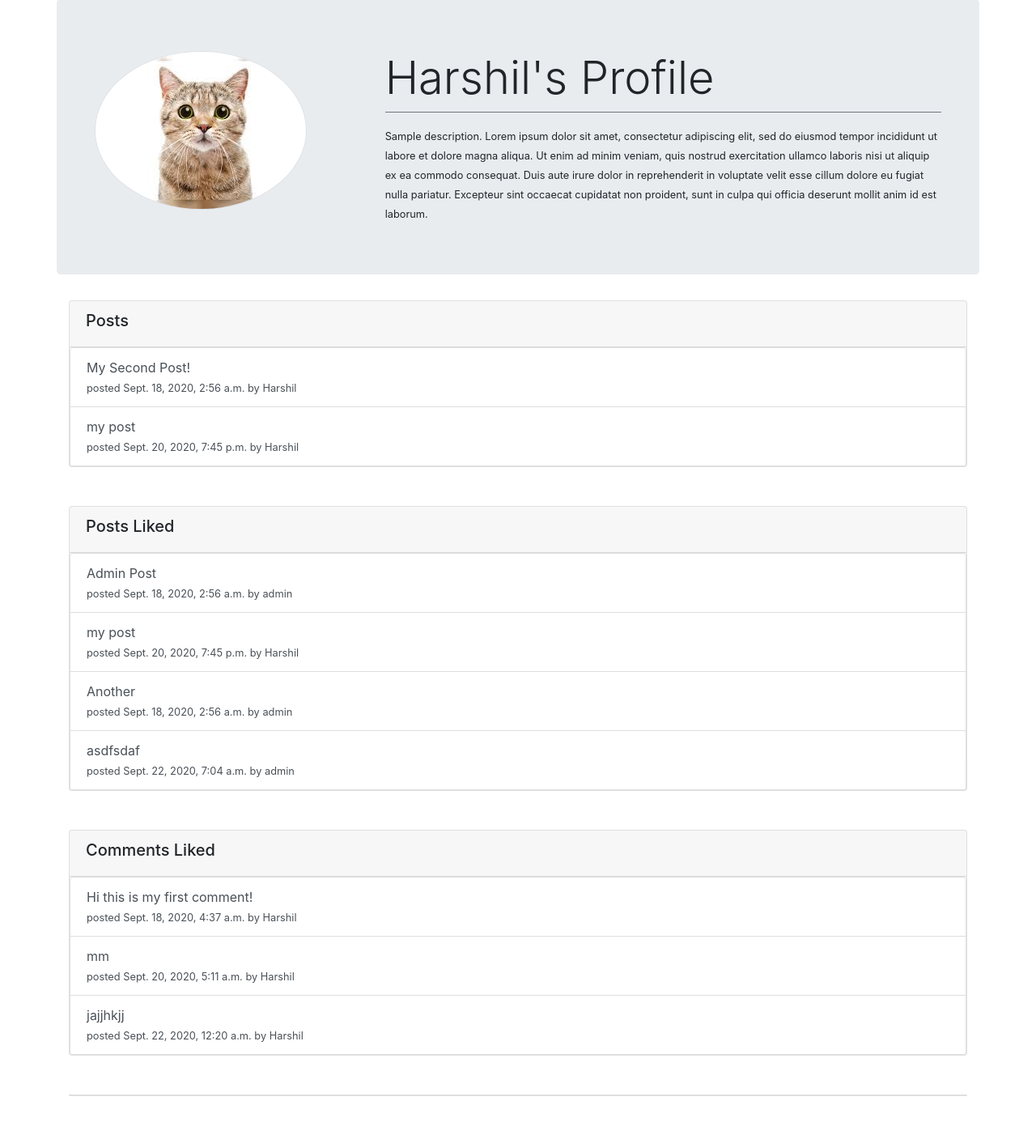
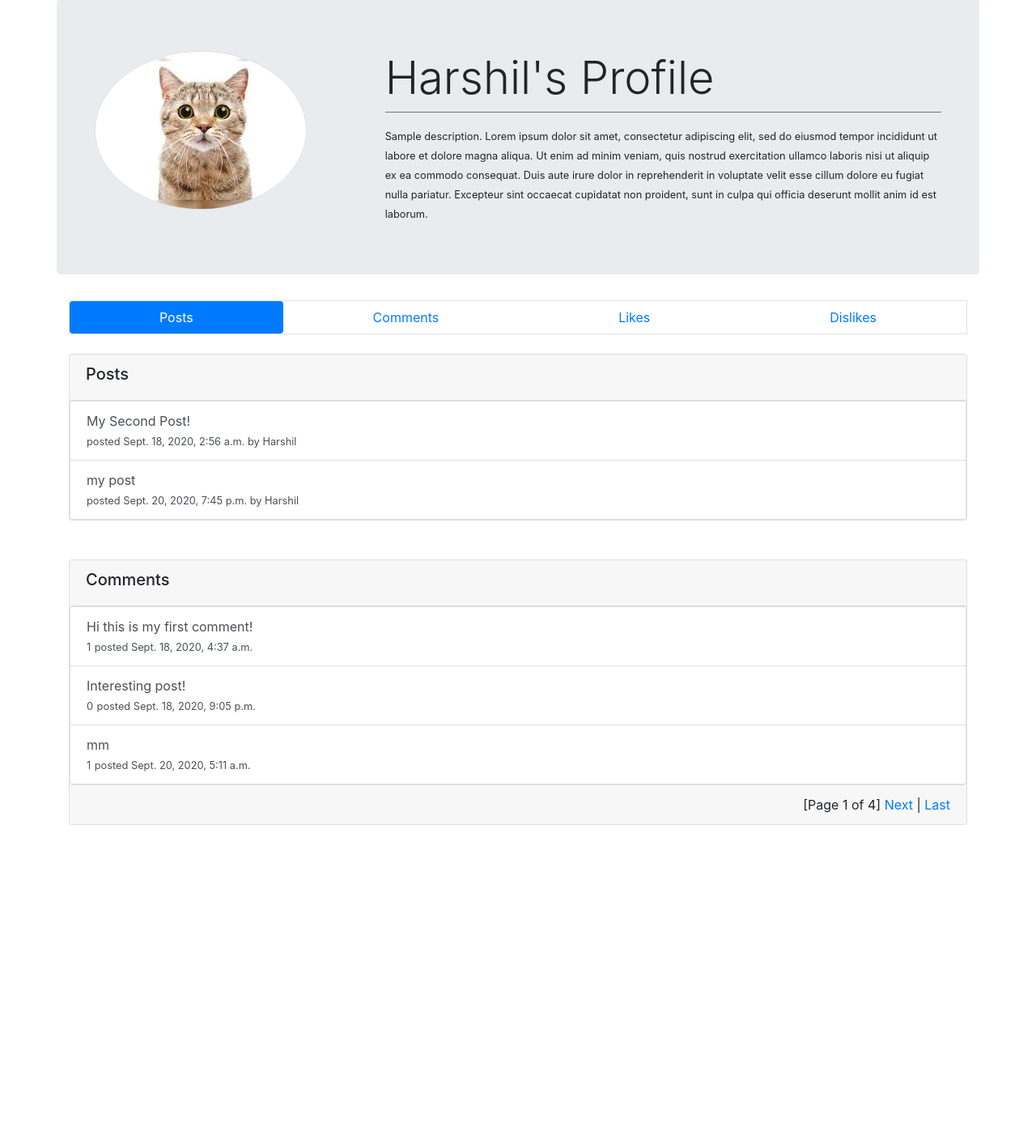
Before and after one commit to HarshilPan07/Django-Blog, a Django app: page /profile/2/ in a window 1280 px wide. Shown: the part 81-1483 px from the top of the page at 81% size. After the commit the page ends 1100 px from the top, so only its background shows below. Run offline with Django 3.2, Linux system fonts and the light colour scheme; a user stored in the database is signed in; data comes from the database, SQL or seed files in the repository; both versions use the stored data as it was after the commit; some libraries are stand-ins or nearby versions.

Commit message:
starting to add nav bar to profile view

```diff
--- a/blog/templates/blog/base.html
+++ b/blog/templates/blog/base.html
@@ -12,7 +12,6 @@
       body {
         background-color: #ffffffee;
       }
-
     </style>
 
     <title>Blog</title>
@@ -62,6 +61,9 @@
     <div class='container'>
       {% block header %}
       {% endblock header%}
+
+      {% block profile-navbar %}
+      {% endblock profile-navbar %}
     </div>
 
     <main>
--- a/blog/templates/blog/profile.html
+++ b/blog/templates/blog/profile.html
@@ -14,6 +14,15 @@
         </div>
     </div>
 {% endblock header %}
+
+{% block profile-navbar %}
+    <nav class="nav nav-pills border nav-fill my-4">
+        <a class="nav-link active" href="#">Posts</a>
+        <a class="nav-link" href="#">Comments</a>
+        <a class="nav-link" href="#">Likes</a>
+        <a class="nav-link" href="#">Dislikes</a>
+      </nav>
+{% endblock profile-navbar %}
 
 {% block content %}
     <div class='card'>
@@ -54,6 +63,53 @@
             </div>
         {% endif %}
     </div>
+
+    <div class='card my-5'>
+        <div class='col card-header'>
+            <h5>Comments</h5>
+        </div>
+        <div class='list-group'>
+            {% if profile_user.comment_set.all %}
+                {% for comment in comment_page_obj %}
+                <a href="{% url 'post' comment.post.id %}" class='list-group-item list-group-item-action'>
+                    <div>
+                        {{ comment.content }}
+                    </div>
+                    <div>
+                        <small> {{ comment.likes.count }}</small>
+                        <small>posted {{ comment.date_posted}}</small>
+                    </div>
+                </a>
+                {% endfor %}
+            {% else %}
+                <p class='d-flex pt-2 justify-content-center'>No Comments</p>
+            {% endif %}
+        </div>
+        {% if comment_page_obj.paginator.num_pages > 1 %}
+            <div class='card-footer d-flex justify-content-end'>
+                <span class='step-links'>
+                    {% if comment_page_obj.has_previous %}
+                        <a href="?page=1">First</a>
+                        |
+                        <a href="?page={{ comment_page_obj.previous_page_number }}">Previous</a>
+                    {% endif%}
+
+                    <span class='current'>
+                        [Page {{ comment_page_obj.number }} of {{ comment_page_obj.paginator.num_pages }}]
+                    </span>
+
+                    {% if comment_page_obj.has_next %}
+                        <a href="?page={{ comment_page_obj.next_page_number }}">Next</a>
+                        |
+                        <a href="?page={{ comment_page_obj.paginator.num_pages }}">Last</a>
+                    {% endif %}
+                </span>
+            </div>
+        {% endif %}
+    </div>
+
+    <div>
+        {% if user == profile_user %}
             <div class='card my-5'>
                 <div class='col card-header'>
                     <h5>Posts Liked</h5>
@@ -75,6 +131,7 @@
                     {% endif %}
                 </div>
             </div>
+
             <div class='card my-5'>
                 <div class='col card-header'>
                     <h5>Comments Liked</h5>
@@ -96,8 +153,7 @@
                     {% endif %}
                 </div>
             </div>
-    <div class='card my-5'>
-        {% if user == profile_user %}
+
             <div class='card-header'>
                 <h5>Update Information</h5>
             </div>
--- a/user/views.py
+++ b/user/views.py
@@ -43,6 +43,10 @@ def view_profile(request, pk):
     page_number = request.GET.get('page')
     page_obj = paginator.get_page(page_number)
 
+    comment_paginator = Paginator(profile_user.comment_set.all(), 3)
+    comment_page_number = request.GET.get('page')
+    comment_page_obj = comment_paginator.get_page(comment_page_number)
+
     posts_liked_list = profile_user.post_likes.all()
     comments_liked_list = profile_user.comment_likes.all()
 
@@ -60,6 +64,12 @@ def view_profile(request, pk):
 
                 return redirect('view-profile', pk=pk)
 
-    context = {'user_update_form': user_update_form, 'profile_update_form': profile_update_form, 'page_obj': page_obj, 'profile_user': profile_user}
+    context = {
+        'user_update_form': user_update_form,
+        'profile_update_form': profile_update_form,
+        'profile_user': profile_user,
+        'page_obj': page_obj,
+        'comment_page_obj': comment_page_obj,
+        }
 
     return render(request, 'blog/profile.html', context)
```
Also changed, not shown: db.sqlite3, 1 other file. Lines whose indentation alone changed are shown as unchanged.
